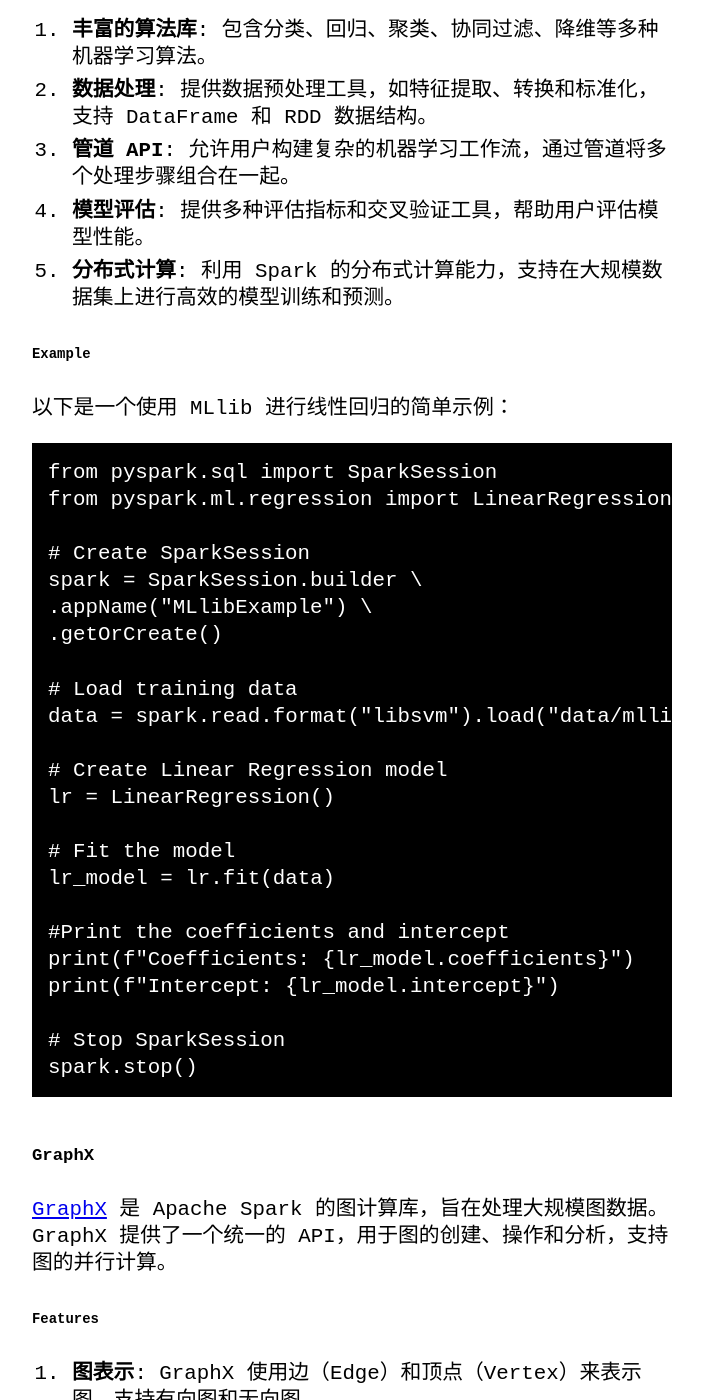
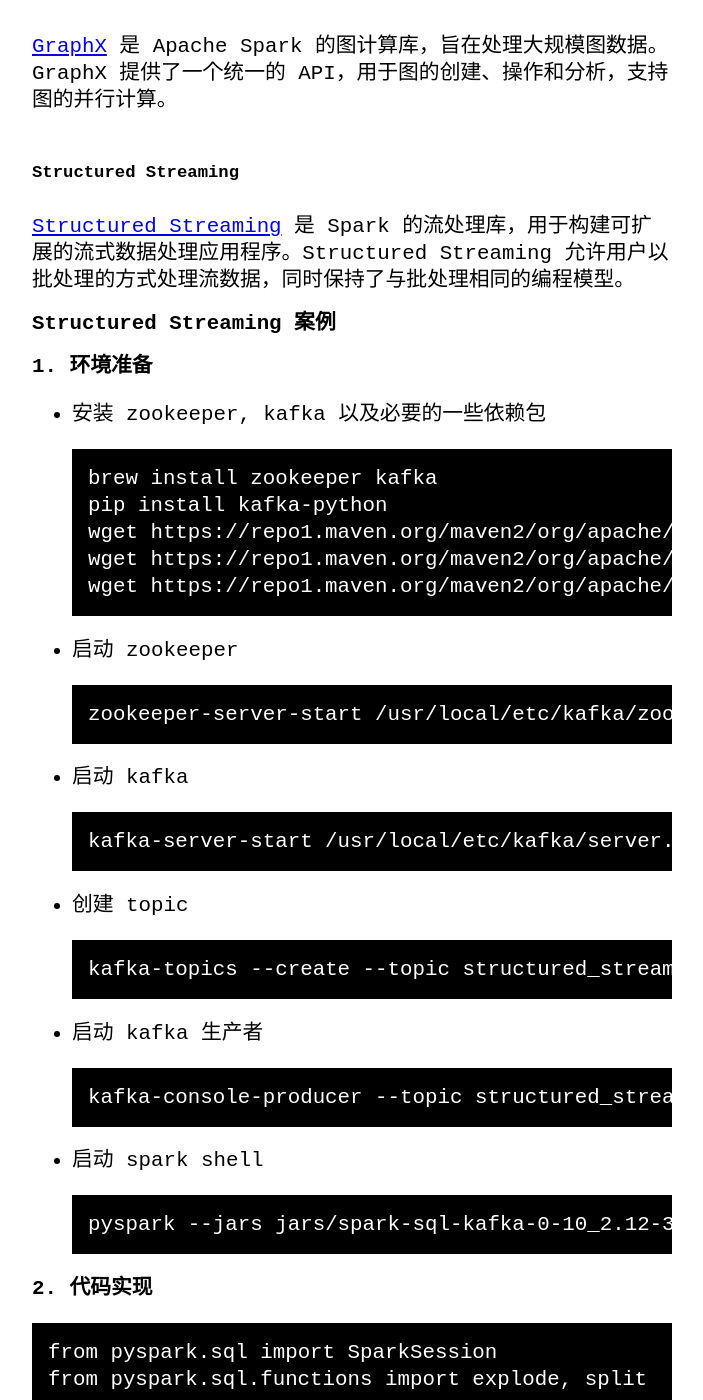
Before and after one commit to thekingofcool/thekingofcool.github.io, a Jekyll site: the page built from _posts/2024-09-06-spark.md, in a window 1280 px wide and 1400 px high, scrolled down 8857 px. Shown: the whole window, without its empty margins (288-991 px from the left). Built offline with Jekyll 4.4.1, drawn with Linux system fonts in a browser that asks for light colours; a style sheet for code colours, icons or effects is not loaded; some of the changed text lies outside the part shown.

Commit message:
update spark

````diff
--- a/_posts/2024-09-06-spark.md
+++ b/_posts/2024-09-06-spark.md
@@ -236,86 +236,49 @@
 ##### MLlib
 [MLlib](https://spark.apache.org/docs/latest/ml-guide.html) 是 Apache Spark 的机器学习库，提供了一系列用于构建和训练机器学习模型的工具和算法。MLlib 旨在简化机器学习的工作流程，并支持大规模数据集的处理。
 
-###### Features
-1. **丰富的算法库**: 包含分类、回归、聚类、协同过滤、降维等多种机器学习算法。
-2. **数据处理**: 提供数据预处理工具，如特征提取、转换和标准化，支持 DataFrame 和 RDD 数据结构。
-3. **管道 API**: 允许用户构建复杂的机器学习工作流，通过管道将多个处理步骤组合在一起。
-4. **模型评估**: 提供多种评估指标和交叉验证工具，帮助用户评估模型性能。
-5. **分布式计算**: 利用 Spark 的分布式计算能力，支持在大规模数据集上进行高效的模型训练和预测。
-
-###### Example
-以下是一个使用 MLlib 进行线性回归的简单示例：
-```python
-from pyspark.sql import SparkSession
-from pyspark.ml.regression import LinearRegression
-
-# Create SparkSession
-spark = SparkSession.builder \
-.appName("MLlibExample") \
-.getOrCreate()
-
-# Load training data
-data = spark.read.format("libsvm").load("data/mllib/sample_linear_regression_data.txt")
-
-# Create Linear Regression model
-lr = LinearRegression()
-
-# Fit the model
-lr_model = lr.fit(data)
-
-#Print the coefficients and intercept
-print(f"Coefficients: {lr_model.coefficients}")
-print(f"Intercept: {lr_model.intercept}")
-
-# Stop SparkSession
-spark.stop()
-```
-
 ##### GraphX
 [GraphX](https://spark.apache.org/docs/latest/graphx-programming-guide.html) 是 Apache Spark 的图计算库，旨在处理大规模图数据。GraphX 提供了一个统一的 API，用于图的创建、操作和分析，支持图的并行计算。
-
-###### Features
-1. **图表示**: GraphX 使用边（Edge）和顶点（Vertex）来表示图，支持有向图和无向图。
-2. **图计算**: 提供了多种图算法，如 PageRank、连接组件、最短路径等，方便用户进行图分析。
-3. **与 Spark 的集成**: GraphX 可以与 Spark 的其他组件（如 Spark SQL 和 MLlib）无缝集成，支持复杂的数据处理和分析任务。
-4. **灵活的 API**: 提供了基于 RDD 的 API，用户可以使用 Scala、Java 和 Python 进行图计算。
-
-###### Example
-以下是一个使用 GraphX 计算 PageRank 的简单示例：
-```python
-from pyspark.sql import SparkSession
-from pyspark.graphx import GraphLoader
-
-# Create SparkSession
-spark = SparkSession.builder \
-.appName("GraphXExample") \
-.getOrCreate()
-
-# Load graph data
-graph = GraphLoader.edgeListFile(spark, "data/graphx/followers.txt")
-
-# Compute PageRank
-ranks = graph.pageRank(maxIter=10).vertices
-
-# Print the results
-print(ranks.collect())
-
-# Stop SparkSession
-spark.stop()
-```
 
 ##### Structured Streaming
 [Structured Streaming](https://spark.apache.org/docs/latest/structured-streaming-programming-guide.html) 是 Spark 的流处理库，用于构建可扩展的流式数据处理应用程序。Structured Streaming 允许用户以批处理的方式处理流数据，同时保持了与批处理相同的编程模型。
 
-###### Features
-1. **编程模型**: 使用类似于批处理的编程模型来处理流数据，用户可以编写类似于批处理作业的代码来处理流数据。
-2. **数据源**: 支持多种数据源，如 Kafka、Socket、文件系统等，方便用户将现有数据迁移到流处理任务中。
-3. **数据格式**: 支持多种数据格式，如 CSV、JSON、Parquet 等，方便用户将现有数据迁移到流处理任务中。
-4. **数据处理**: 支持多种数据处理操作，如过滤、转换、聚合等，方便用户进行数据处理。
-5. **数据输出**: 支持多种数据输出方式，如 Kafka、Socket、文件系统等，方便用户将处理结果输出到外部系统。
+**Structured Streaming 案例**
 
-###### Example
-以下是一个使用 Structured Streaming 进行实时数据处理的简单示例：
+**1. 环境准备**
+- 安装 zookeeper, kafka 以及必要的一些依赖包
+```bash
+brew install zookeeper kafka
+pip install kafka-python
+wget https://repo1.maven.org/maven2/org/apache/spark/spark-sql-kafka-0-10_2.12/3.0.0/spark-sql-kafka-0-10_2.12-3.0.0.jar
+wget https://repo1.maven.org/maven2/org/apache/spark/spark-streaming-kafka-0-10-assembly_2.12/3.0.0/spark-streaming-kafka-0-10-assembly_2.12-3.0.0.jar
+wget https://repo1.maven.org/maven2/org/apache/commons/commons-pool2/2.9.0/commons-pool2-2.9.0.jar
+```
+
+- 启动 zookeeper
+```bash
+zookeeper-server-start /usr/local/etc/kafka/zookeeper.properties
+```
+
+- 启动 kafka
+```bash
+kafka-server-start /usr/local/etc/kafka/server.properties
+```
+
+- 创建 topic
+```bash
+kafka-topics --create --topic structured_streaming_demo --bootstrap-server localhost:9092 --partitions 1 --replication-factor 1
+```
+
+- 启动 kafka 生产者
+```bash
+kafka-console-producer --topic structured_streaming_demo --bootstrap-server localhost:9092
+```
+- 启动 spark shell
+```bash
+pyspark --jars jars/spark-sql-kafka-0-10_2.12-3.0.0.jar,jars/spark-streaming-kafka-0-10-assembly_2.12-3.0.0.jar,jars/commons-pool2-2.9.0.jar
+```
+
+**2. 代码实现**
 ```python
 from pyspark.sql import SparkSession
 from pyspark.sql.functions import explode, split
@@ -327,11 +290,12 @@
 
 # Create DataFrame representing the stream of input data
 data = spark \
-.readStream \
-.format("socket") \
-.option("host", "localhost") \
-.option("port", 9999) \
-.load()
+    .readStream \
+    .format("kafka") \
+    .option("kafka.bootstrap.servers", "localhost:9092") \
+    .option("subscribe", "structured_streaming_demo") \
+    .option("startingOffsets", "earliest") \
+    .load()
 
 # Split the lines into words
 words = data.select(explode(split(data.value, " ")).alias("word"))
@@ -348,9 +312,6 @@
 
 # Wait for the query to finish
 query.awaitTermination()
-
-# Stop SparkSession
-spark.stop()
 ```
 
 ### Spark 性能调优
````
Also changed, not shown: 2 other files.
